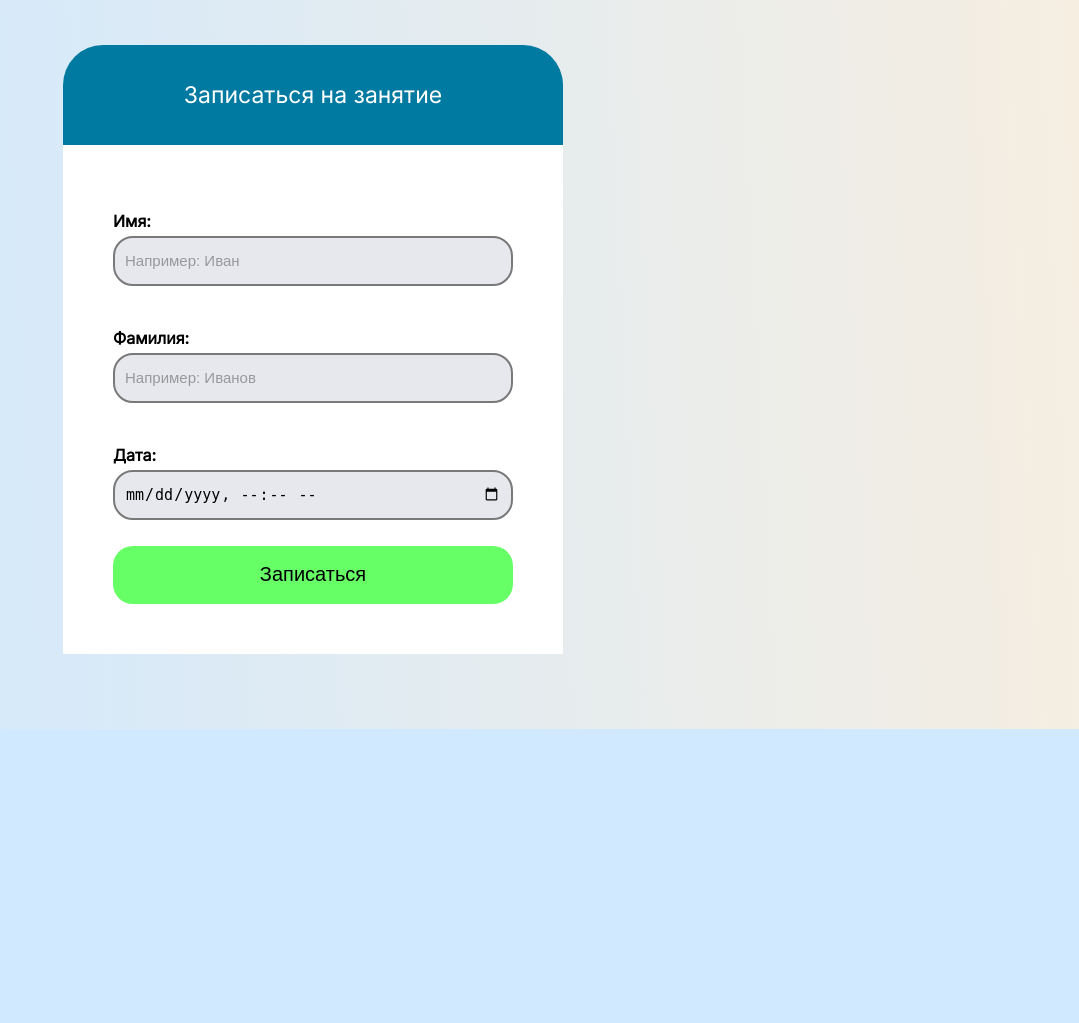
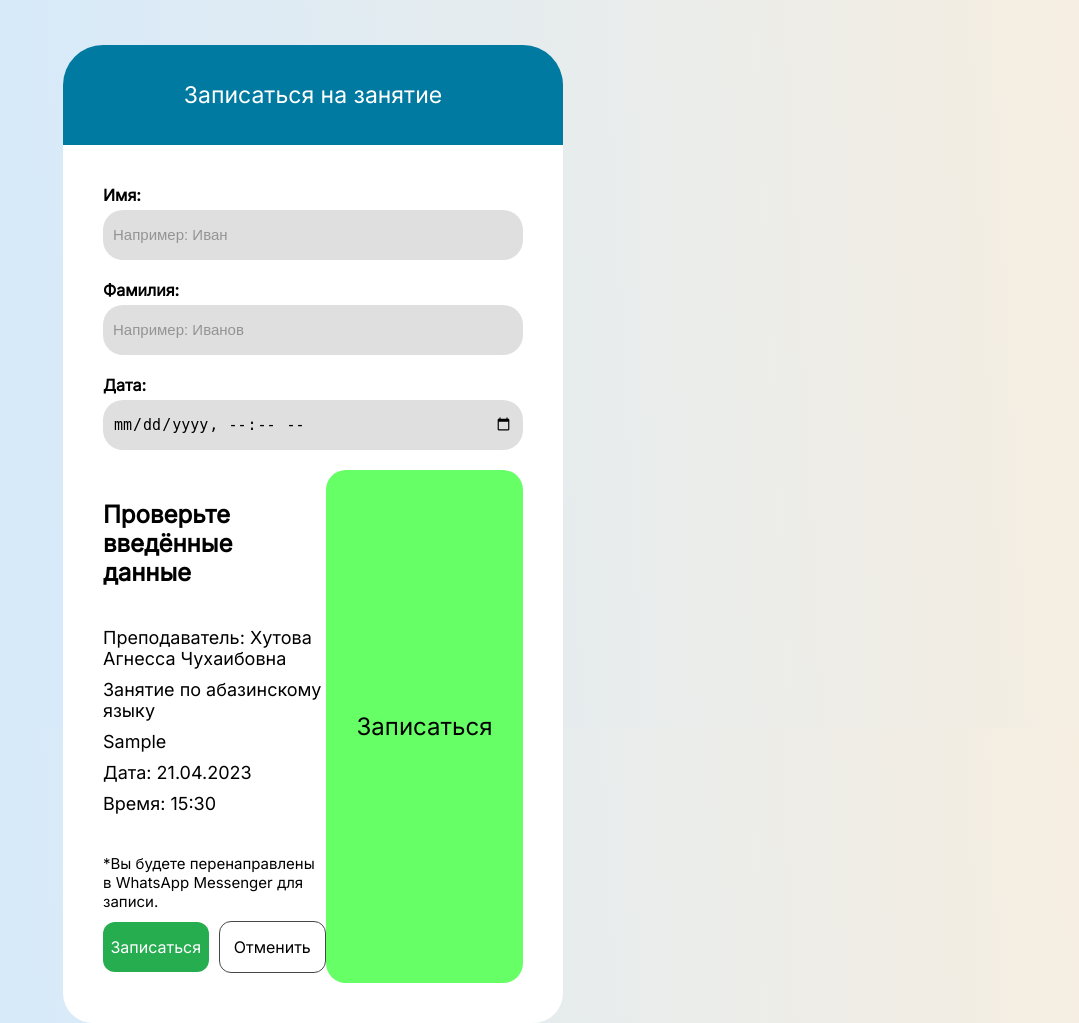
Before and after one commit to HinodeMyojo/teacher_site, a Django app: template pet_teachersite/templates/mainpage/sign_up.html in a window 1280 px wide. Shown: the part 71-1094 px from the top of the page, without its empty margins (201-1280 px from the left). Before the commit the page ends 800 px from the top, so only its background shows below. Run offline with Django 5.2, Linux system fonts and the light colour scheme; tables that the repository leaves empty hold one stand-in row (values such as "Sample post"); the template is opened without the code that fills it: values that come from a table or form of the project are taken from there, most other values are stand-ins (such as "Sample title", 1, 10 or a date in 2020); some libraries are stand-ins or nearby versions.

Commit message:
В процессе модальное окно

```diff
--- a/design_test/about.html
+++ b/design_test/about.html
@@ -6,7 +6,10 @@
     <link rel="stylesheet" href="style.css">
     <link rel="preconnect" href="https://fonts.googleapis.com">
     <link rel="preconnect" href="https://fonts.gstatic.com" crossorigin>
+    <script src="https://ajax.googleapis.com/ajax/libs/jquery/3.5.1/jquery.min.js"></script>
     <link href="https://fonts.googleapis.com/css2?family=Inter&display=swap" rel="stylesheet">
+    <script src="https://cdnjs.cloudflare.com/ajax/libs/jquery-modal/0.9.1/jquery.modal.min.js"></script>
+    <link rel="stylesheet" href="https://cdnjs.cloudflare.com/ajax/libs/jquery-modal/0.9.1/jquery.modal.min.css"/>
     <title>Главная страница</title>
 </head>
 <body class="mainpage">
--- a/design_test/main_page.html
+++ b/design_test/main_page.html
@@ -6,8 +6,10 @@
     <link rel="stylesheet" href="style.css">
     <link rel="preconnect" href="https://fonts.googleapis.com">
     <link rel="preconnect" href="https://fonts.gstatic.com" crossorigin>
+    <script src="https://ajax.googleapis.com/ajax/libs/jquery/3.5.1/jquery.min.js"></script>
     <link href="https://fonts.googleapis.com/css2?family=Inter&display=swap" rel="stylesheet">
-    <link rel="import" href="header.html">
+    <script src="https://cdnjs.cloudflare.com/ajax/libs/jquery-modal/0.9.1/jquery.modal.min.js"></script>
+    <link rel="stylesheet" href="https://cdnjs.cloudflare.com/ajax/libs/jquery-modal/0.9.1/jquery.modal.min.css"/>
     <title>Главная страница</title>
 </head>
 <body class="mainpage">
@@ -63,7 +65,7 @@
             </div>
         </main>
     </div>
-    <script src="https://ajax.googleapis.com/ajax/libs/jquery/3.5.1/jquery.min.js"></script>
+
     <script src="style.js"></script>
 </body>
 <!-- Скрипт для переключения мобильного меню -->
--- a/pet_teachersite/static/css/style.css
+++ b/pet_teachersite/static/css/style.css
@@ -1,4 +1,11 @@
 @charset "UTF-8";
+p {
+  margin-block-start: 0px;
+  margin-block-end: 0px;
+  margin-inline-start: 0px;
+  margin-inline-end: 0px;
+}
+
 html {
   display: flex;
   min-height: 100%;
@@ -451,11 +458,8 @@ nav {
     overflow: hidden;
   }
   .take_a_class_inside {
-    padding: 50px;
+    padding: 40px;
     gap: 30px;
-  }
-  .take_a_class_inside_block_form {
-    gap: 10px;
   }
   .take_a_class_inside_block_submit img {
     transform: translate(240%, -50%);
@@ -471,9 +475,7 @@ nav {
   }
   .take_a_class_inside {
     height: 80%;
-    border-bottom-left-radius: 30px;
-    border-bottom-right-radius: 30px;
-    padding: 15px;
+    padding: 20px;
     gap: 10px;
   }
   .take_a_class_inside_block_submit img {
@@ -481,11 +483,17 @@ nav {
   }
 }
 .main_page_info_btn {
+  display: flex;
+  align-items: center;
+  justify-content: center;
   width: 100%;
   height: auto;
   background-color: #66FF66;
   border: 0px;
   border-radius: 20px;
+}
+.main_page_info_btn h2 a {
+  text-decoration: none;
 }
 
 .main_page_info_btn:active {
@@ -497,6 +505,8 @@ nav {
 .take_a_class_inside {
   display: flex;
   flex-direction: column;
+  border-bottom-left-radius: 30px;
+  border-bottom-right-radius: 30px;
   background-color: white;
 }
 .take_a_class_inside label {
@@ -506,6 +516,7 @@ nav {
 .take_a_class_inside_block_form {
   display: flex;
   flex-direction: column;
+  gap: 20px;
 }
 .take_a_class_inside_block_form p {
   display: flex;
@@ -529,8 +540,8 @@ nav {
   padding-left: 10px;
   padding-right: 10px;
   border-radius: 20px;
-  border: #797979 2px solid;
-  background-color: #E7E8ED;
+  border: #c2c2c2 0px solid;
+  background-color: #dfdfdf;
   box-sizing: border-box; /* Чтобы padding и border включались в ширину и высоту */
 }
 
@@ -542,7 +553,6 @@ nav {
 .take_a_class_inside_block_submit {
   display: flex;
   flex-direction: row;
-  position: relative;
 }
 .take_a_class_inside_block_submit img {
   position: absolute; /* Абсолютное позиционирование иконки */
@@ -551,6 +561,10 @@ nav {
   height: 60px;
   top: 50%;
   left: 50%;
+}
+.take_a_class_inside_block_submit a {
+  text-decoration: none;
+  color: black;
 }
 
 .take_a_class_inside_block_input_submit {
@@ -588,5 +602,57 @@ nav {
 }
 
 /* about-end */
+.modal {
+  border-radius: 20px;
+}
+.modal .modal-top {
+  display: flex;
+  font-size: 24px;
+  margin-bottom: 40px;
+  margin-top: 30px;
+  justify-content: baseline;
+  font-weight: bold;
+}
+.modal .modal-data {
+  margin-top: 8px;
+  margin-bottom: 10px;
+  font-size: 18px;
+}
+.modal .modal-comment {
+  font-size: 15px;
+  font-weight: lighter;
+  margin-top: 40px;
+  margin-bottom: 5px;
+}
+.modal .modal-buttons {
+  display: flex;
+  flex-direction: row;
+  flex: 1;
+  margin-top: 10px;
+  margin-bottom: 10px;
+  align-items: center;
+  justify-content: center;
+  gap: 10px;
+}
+.modal .modal-button {
+  display: flex;
+  justify-content: center;
+  align-items: center;
+  border-radius: 12px;
+  width: 50%;
+  height: 50px;
+}
+.modal .modal-accept {
+  background-color: #26AD50;
+  color: white;
+}
+.modal .modal-decline {
+  background-color: #ffffff;
+  border: 1px rgb(71, 71, 71) solid;
+  color: black;
+}
+.modal a {
+  text-decoration: none;
+}
 
 /*# sourceMappingURL=style.css.map */
--- a/pet_teachersite/static/css/style.scss
+++ b/pet_teachersite/static/css/style.scss
@@ -19,7 +19,12 @@ $button-active-color: #99FFFF;
   background-color: $button-active-color;
 }
 
-
+p{
+  margin-block-start: 0px;
+  margin-block-end: 0px;
+  margin-inline-start: 0px;
+  margin-inline-end: 0px;
+}
 
 html {
   display: flex;
@@ -494,11 +499,8 @@ nav {
     overflow: hidden;
   }
   .take_a_class_inside{
-    padding: 50px;
+    padding: 40px;
     gap: 30px;
-  }
-  .take_a_class_inside_block_form{
-    gap: 10px;
   }
   .take_a_class_inside_block_submit{
     img{
@@ -519,9 +521,7 @@ nav {
   }
   .take_a_class_inside{
     height: 80%;
-    border-bottom-left-radius: 30px;
-    border-bottom-right-radius: 30px;
-    padding: 15px;
+    padding: 20px;
     gap: 10px;
   }
   .take_a_class_inside_block_submit{
@@ -537,11 +537,17 @@ nav {
 // Конец медия
 
 .main_page_info_btn{
+  display: flex;
+  align-items: center;
+  justify-content: center;
   width: 100%;
   height: auto;
   background-color: $button-color;
   border: 0px;
   border-radius: 20px;
+  h2 a{
+    text-decoration: none;
+  }
 }
 .main_page_info_btn:active{
   @include buttom-active();
@@ -549,6 +555,8 @@ nav {
 
 .take_a_class_inside{
   @include flex-column();
+  border-bottom-left-radius: 30px;
+  border-bottom-right-radius: 30px;
   background-color: white;
   label{
     font-weight: bold;
@@ -559,6 +567,7 @@ nav {
 
 .take_a_class_inside_block_form{
   @include flex-column();
+  gap: 20px;
   p{
     @include flex-column();
     gap: 5px
@@ -580,8 +589,8 @@ nav {
   padding-left: 10px;
   padding-right: 10px;
   border-radius: 20px;
-  border: #797979 2px solid;
-  background-color: #E7E8ED;
+  border: #c2c2c2 0px solid;
+  background-color: #dfdfdf;
   box-sizing: border-box;  /* Чтобы padding и border включались в ширину и высоту */
 }
 
@@ -592,7 +601,6 @@ nav {
 
 .take_a_class_inside_block_submit{
   @include flex-row();
-  position: relative;
   img{
     position: absolute; /* Абсолютное позиционирование иконки */
     display: inline;
@@ -601,6 +609,10 @@ nav {
     top: 50%;
     left: 50%;
 
+  }
+  a{
+    text-decoration: none;
+    color: black;
   }
 }
 
@@ -640,3 +652,59 @@ nav {
 }
 
 /* about-end */
+
+// Модальное окно начало
+
+.modal{
+  border-radius: 20px;
+  .modal-top{
+    display: flex;
+    font-size: 24px;
+    margin-bottom: 40px;
+    margin-top: 30px;
+    justify-content: baseline;
+    font-weight: bold;
+  }
+  .modal-data{
+    margin-top: 8px;
+    margin-bottom: 10px;
+    font-size: 18px
+  }
+  .modal-comment{
+    font-size: 15px;
+    font-weight: lighter;
+    margin-top: 40px;
+    margin-bottom: 5px;
+  }
+  .modal-buttons{
+    @include flex-row();
+    flex: 1;
+    margin-top: 10px;
+    margin-bottom: 10px;
+    align-items: center;
+    justify-content: center;
+    gap: 10px;
+  }
+  .modal-button{
+    display: flex;
+    justify-content: center;
+    align-items: center;
+    border-radius: 12px;
+    width: 50%;
+    height: 50px;
+  }
+  .modal-accept{
+    background-color: #26AD50;
+    color: white;
+  }
+  .modal-decline{
+    background-color: #ffffff;
+    border: 1px rgb(71, 71, 71) solid;
+    color: black;
+  }
+  a{
+    text-decoration: none;
+  }
+}
+
+// Модальное окно конец
--- a/pet_teachersite/templates/base.html
+++ b/pet_teachersite/templates/base.html
@@ -4,10 +4,16 @@
 <head>
     <meta charset="UTF-8">
     <meta name="viewport" content="width=device-width, initial-scale=1.0">
-    <link rel="stylesheet" href="{% static "css/style.css" %}">
+    <meta http-equiv="cache-control" content="no-cache, no-store, must-revalidate" />
+    <meta http-equiv="pragma" content="no-cache" />
+    <meta http-equiv="expires" content="0" />
     <link rel="preconnect" href="https://fonts.googleapis.com">
     <link rel="preconnect" href="https://fonts.gstatic.com" crossorigin>
+    <script src="https://ajax.googleapis.com/ajax/libs/jquery/3.5.1/jquery.min.js"></script>
     <link href="https://fonts.googleapis.com/css2?family=Inter&display=swap" rel="stylesheet">
+    <script src="https://cdnjs.cloudflare.com/ajax/libs/jquery-modal/0.9.1/jquery.modal.min.js"></script>
+    <link rel="stylesheet" href="https://cdnjs.cloudflare.com/ajax/libs/jquery-modal/0.9.1/jquery.modal.min.css"/>
+    <link rel="stylesheet" href="{% static "css/style.css" %}">
     <title>{% block title %}{% endblock title %}</title>
 </head>
 <body class="mainpage">
@@ -15,6 +21,5 @@
         {% include "includes/header.html" %}
         {% block content %}{% endblock content %}
     </div>
-    <script src="https://ajax.googleapis.com/ajax/libs/jquery/3.5.1/jquery.min.js"></script>
     <script src="{% static "js/style.js" %}"></script>
 </body>
--- a/pet_teachersite/templates/mainpage/sign_up.html
+++ b/pet_teachersite/templates/mainpage/sign_up.html
@@ -9,13 +9,27 @@
                     <h2>Записаться на занятие</h2>
                 </div>
                 <div class="take_a_class_inside">
-                    <form class="take_a_class_inside_block_form" method="post">
+                    <form class="take_a_class_inside_block_form" method="POST">
                         {% csrf_token %}
                         {{ form.as_p }}
                         <div class="take_a_class_inside_block_submit">
-                            <button class="main_page_info_btn">
+                            <div id="check-info" class="modal">
+                                <p class="modal-top">Проверьте введённые данные</h2>
+                                <p class="modal-data">Преподаватель: Хутова Агнесса Чухаибовна</h3>
+                                <p class="modal-data">Занятие по абазинскому языку</h3>
+                                <p class="modal-data">{{ first_name }}</h3>
+                                <p class="modal-data">Дата: 21.04.2023</h3>
+                                <p class="modal-data">Время: 15:30</h3>
+                                <p class="modal-comment">*Вы будете перенаправлены в WhatsApp Messenger для записи.</p>
+                                <div class="modal-buttons">
+                                    <a href="#" class="modal-button modal-accept">Записаться</a>
+                                    <a href="#" rel="modal:close" class="modal-button modal-decline">Отменить</a>
+                                </div>
+                            </div>
+                            <a class="main_page_info_btn" rel="modal:open" href="#check-info">
                                 <h2>Записаться</h2>
-                            </button>
+                            </a>
+                            <button style="display:none"></button>
                         </div>
                     </form>
                 </div>
```
Also changed, not shown: design_test/sign_up.html (+21 -5 lines), design_test/style.css (+76 -10 lines), design_test/style.scss (+79 -11 lines), pet_teachersite/mainpage/views.py (+7 -10 lines), pet_teachersite/static/js/style.js (line endings or trailing spaces), 2 other files.
